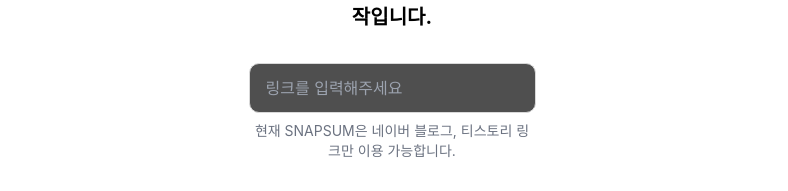
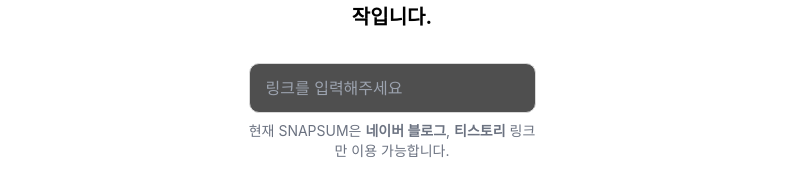
Before and after one commit to Elice-AI-Spark-Camp/SnapSum-frontend, a Next.js app: page /info in a window 1280 px wide. Shown: the part 277-468 px from the top of the page, without its empty margins (248-1036 px from the left). Built offline with nearby package versions, Linux system fonts and the light colour scheme; a web font is replaced by a local one.

Commit message:
✨ feat: 인풋 공컴 제작

```diff
--- /dev/null
+++ b/src/components/common/Input.tsx
@@ -0,0 +1,40 @@
+interface InputProps {
+  value: string;
+  onChange: (e: React.ChangeEvent<HTMLInputElement>) => void;
+  onFocus?: () => void;
+  placeholder?: string;
+  isError?: boolean;
+  className?: string;
+  helperText?: string | React.ReactNode;
+}
+
+export default function Input({
+  value,
+  onChange,
+  onFocus,
+  placeholder,
+  isError,
+  className,
+  helperText,
+}: InputProps) {
+  return (
+    <div className="w-full">
+      <input
+        type="text"
+        placeholder={placeholder}
+        className={`w-full px-4 py-3 rounded-[10px] border bg-primary
+          ${isError ? 'border-error' : 'border-gray-default focus:bg-gray-default'}
+          outline-none text-white placeholder:text-gray-400 ${className || ''}`}
+        value={value}
+        onChange={onChange}
+        onFocus={onFocus}
+        style={{ color: 'white' }}  // 인라인 스타일로 흰색 강제 적용
+      />
+      {helperText && (
+        <p className={`mt-2 text-sm text-center ${isError ? 'text-error' : 'text-gray-500'}`}>
+          {helperText}
+        </p>
+      )}
+    </div>
+  );
+}
--- a/src/pages/info.tsx
+++ b/src/pages/info.tsx
@@ -1,6 +1,7 @@
 import Head from "next/head";
 import Layout from "@/components/layout/Layout";
 import { useState } from 'react';
+import Input from '@/components/common/Input';
 
 export default function Info() {
   const [inputLink, setInputLink] = useState('');
@@ -9,8 +10,7 @@ export default function Info() {
   const handleLinkChange = (e) => {
     const link = e.target.value;
     setInputLink(link);
-
-    // Simple validation for Naver Blog and Tistory links
+    //네이버랑 티스토리만 허용
     const isValidLink = link.includes('blog.naver.com') || link.includes('tistory.com');
     setIsError(!isValidLink && link.length > 0);
   };
@@ -20,6 +20,12 @@ export default function Info() {
       setIsError(false);
     }
   };
+
+  const helperTextWithBold = (
+    <span>
+      현재 SNAPSUM은 <strong>네이버 블로그</strong>, <strong>티스토리</strong> 링크만 이용 가능합니다.
+    </span>
+  );
 
   return (
     <Layout>
@@ -41,21 +47,14 @@ export default function Info() {
           SNAPSUM에 불여넣기만 하면 시작입니다.
         </h1>
 
-        <div className="w-full">
-          <input
-            type="text"
-            placeholder="링크를 입력해주세요"
-            className={`w-full px-4 py-3 rounded-[10px] border text-white  bg-primary ${
-              isError ? 'border-error text-error' : 'border-gray-default  focus:bg-gray-light'
-            } outline-none`}
-            value={inputLink}
-            onChange={handleLinkChange}
-            onFocus={handleInputFocus}
-          />
-          <p className="mt-2 text-sm text-center text-gray-500">
-            현재 SNAPSUM은 네이버 블로그, 티스토리 링크만 이용 가능합니다.
-          </p>
-        </div>
+        <Input
+          value={inputLink}
+          onChange={handleLinkChange}
+          onFocus={handleInputFocus}
+          isError={isError}
+          placeholder="링크를 입력해주세요"
+          helperText={helperTextWithBold}
+        />
 
         <div className="flex gap-4 w-full">
           <button className="flex-1 border border-gray-default rounded-[10px] py-2 text-sm">
```
